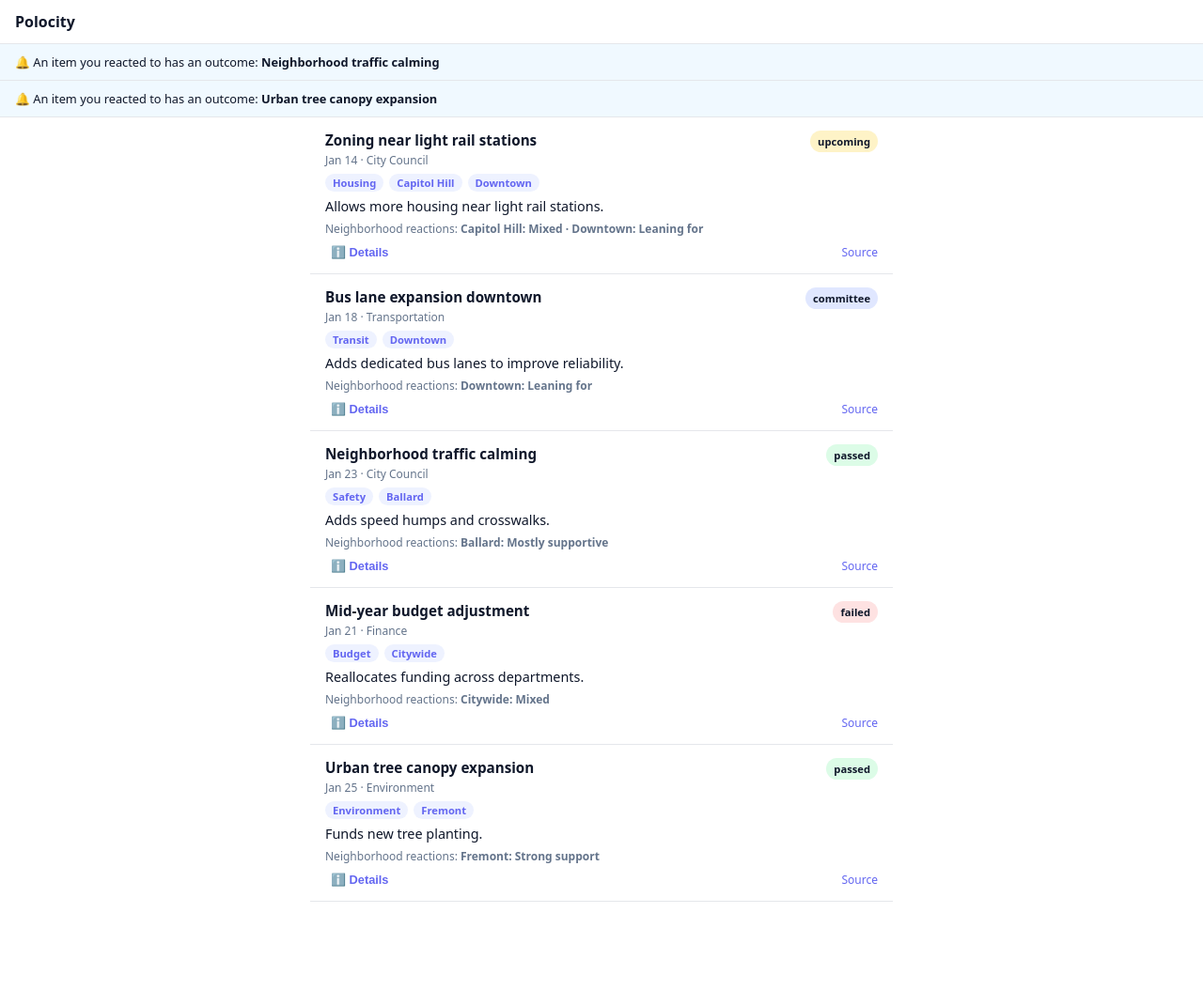
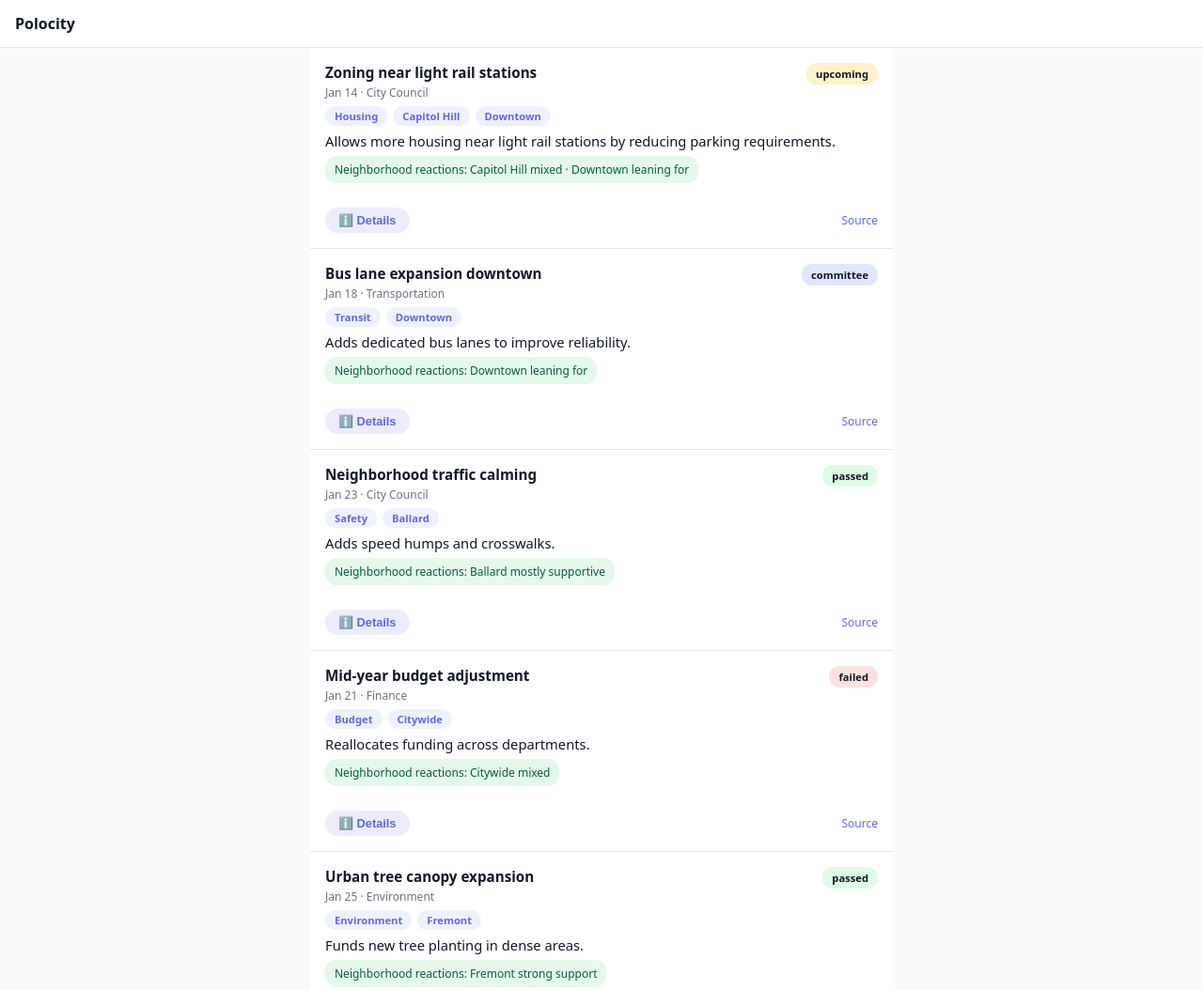
Before and after one commit to joshhaskill25/polocity, a plain HTML site: page index.html in a window 1280 px wide. Shown: the top 1054 px of the page at 94% size. Before the commit the page ends 960 px from the top, so only its background shows below. Drawn offline with Linux system fonts and the light colour scheme.

Commit message:
Update index.html

```diff
--- a/index.html
+++ b/index.html
@@ -7,17 +7,26 @@
 
 <style>
 :root {
-  --bg:#ffffff;
-  --text:#0f172a;
-  --muted:#64748b;
-  --border:#e5e7eb;
-  --primary:#6366f1;
-  --primary-soft:#eef2ff;
+  --bg:#F9FAFB;
+  --card:#FFFFFF;
+  --text:#111827;
+  --muted:#6B7280;
+  --border:#E5E7EB;
 
-  --badge-upcoming:#fef3c7;
-  --badge-passed:#dcfce7;
-  --badge-failed:#fee2e2;
-  --badge-committee:#e0e7ff;
+  /* Brand */
+  --primary:#6366F1;
+  --primary-soft:#EEF2FF;
+
+  /* Stance colors */
+  --for:#22C55E;        /* green (unchanged) */
+  --against:#F87171;   /* warm coral red */
+  --unsure:#D1BFA7;    /* warm neutral sand */
+
+  /* Outcome badges */
+  --badge-upcoming:#FEF3C7;
+  --badge-passed:#DCFCE7;
+  --badge-failed:#FEE2E2;
+  --badge-committee:#E0E7FF;
 }
 
 * { box-sizing:border-box; }
@@ -33,19 +42,11 @@ body {
 header {
   position:sticky;
   top:0;
-  background:#fff;
+  background:var(--card);
   border-bottom:1px solid var(--border);
-  padding:12px 16px;
-  font-weight:700;
+  padding:14px 16px;
+  font-weight:800;
   z-index:10;
-}
-
-/* NOTIFICATIONS */
-.notification {
-  background:#f0f9ff;
-  border-bottom:1px solid var(--border);
-  padding:10px 16px;
-  font-size:.8rem;
 }
 
 /* FEED */
@@ -56,43 +57,46 @@ main {
 
 /* ITEM */
 .item {
-  padding:14px 16px;
+  padding:16px;
   border-bottom:1px solid var(--border);
+  background:var(--card);
+  transition:transform .15s ease, box-shadow .15s ease;
 }
 
+@media (hover:hover) {
   .item:hover {
-  background:#f8fafc;
+    transform:translateY(-2px);
+    box-shadow:0 6px 18px rgba(0,0,0,.05);
+  }
 }
 
 .item-header {
   display:flex;
   justify-content:space-between;
-  align-items:flex-start;
-  gap:10px;
 }
 
 .item-title {
-  font-weight:600;
+  font-weight:700;
   font-size:.95rem;
-}
-
-.item-meta {
-  font-size:.75rem;
-  color:var(--muted);
 }
 
 /* BADGES */
 .badge {
   font-size:.7rem;
-  padding:4px 8px;
+  padding:4px 10px;
   border-radius:999px;
-  font-weight:600;
+  font-weight:700;
 }
 
 .upcoming { background:var(--badge-upcoming); }
 .passed { background:var(--badge-passed); }
 .failed { background:var(--badge-failed); }
 .committee { background:var(--badge-committee); }
+
+.item-meta {
+  font-size:.75rem;
+  color:var(--muted);
+}
 
 /* TAGS */
 .tags {
@@ -104,41 +108,52 @@ main {
 
 .tag {
   font-size:.7rem;
-  padding:2px 8px;
+  padding:3px 10px;
   border-radius:999px;
   background:var(--primary-soft);
   color:var(--primary);
-  font-weight:600;
+  font-weight:700;
 }
 
 /* SUMMARY */
-.item-summary {
-  font-size:.9rem;
+.summary {
+  font-size:.92rem;
   margin:6px 0;
 }
 
 /* SENTIMENT */
 .sentiment {
+  display:inline-block;
   font-size:.75rem;
-  color:var(--muted);
-  margin-bottom:6px;
+  background:rgba(34,197,94,0.12);
+  color:#065F46;
+  padding:6px 10px;
+  border-radius:12px;
+  margin-bottom:8px;
 }
 
 /* DETAILS */
 .details {
-  display:none;
-  margin-top:10px;
-  padding:12px 14px;
+  overflow:hidden;
+  max-height:0;
+  opacity:0;
+  transition:max-height .35s ease, opacity .25s ease;
+  margin-top:8px;
   background:var(--primary-soft);
-  border-radius:14px;
+  border-radius:16px;
 }
 
-.details-title {
+.details.open {
+  max-height:600px;
+  opacity:1;
+  padding:14px;
+}
+
+.details h4 {
   font-size:.7rem;
-  font-weight:700;
   text-transform:uppercase;
   color:var(--primary);
-  margin-bottom:6px;
+  margin:8px 0 4px;
 }
 
 .details ul {
@@ -148,9 +163,9 @@ main {
 }
 
 .you {
+  border-left:4px solid var(--primary);
+  padding-left:10px;
   font-size:.85rem;
-  border-left:3px solid var(--primary);
-  padding-left:10px;
   margin-bottom:8px;
 }
 
@@ -158,7 +173,7 @@ main {
 .analyst {
   font-size:.8rem;
   color:var(--muted);
-  border-top:1px solid var(--border);
+  border-top:1px dashed var(--border);
   padding-top:6px;
 }
 
@@ -166,46 +181,88 @@ main {
 .actions {
   display:flex;
   justify-content:space-between;
-  margin-top:8px;
+  align-items:center;
+  margin-top:10px;
 }
 
 button {
+  border:none;
   background:none;
-  border:none;
   cursor:pointer;
   font-size:.8rem;
-  color:var(--muted);
+  font-weight:700;
 }
 
-button.primary {
+.details-btn {
   color:var(--primary);
-  font-weight:600;
+  background:rgba(99,102,241,0.12);
+  padding:6px 14px;
+  border-radius:999px;
 }
 
 /* STANCE */
 .stance {
   display:flex;
   gap:8px;
-  margin-top:8px;
+  margin-top:10px;
 }
 
 .stance button {
-  padding:6px 12px;
+  padding:6px 14px;
   border-radius:999px;
   border:1px solid var(--border);
-  background:#fff;
+  background:var(--card);
+  transition:transform .1s ease;
 }
 
-.stance button.active {
-  background:var(--primary-soft);
-  color:var(--primary);
-  font-weight:600;
+.stance button:active {
+  transform:scale(.92);
 }
 
+/* Active states */
+.stance button.for.active {
+  background:var(--for);
+  color:white;
+  border-color:transparent;
+}
+
+.stance button.against.active {
+  background:var(--against);
+  color:white;
+  border-color:transparent;
+}
+
+.stance button.unsure.active {
+  background:var(--unsure);
+  color:white;
+  border-color:transparent;
+}
+
+/* SOURCE */
 .source {
   font-size:.75rem;
   color:var(--primary);
   text-decoration:none;
+}
+
+/* TOAST */
+.toast {
+  position:fixed;
+  bottom:24px;
+  left:50%;
+  transform:translateX(-50%);
+  background:#111827;
+  color:white;
+  padding:8px 14px;
+  border-radius:999px;
+  font-size:.75rem;
+  opacity:0;
+  pointer-events:none;
+  transition:opacity .2s ease;
+}
+
+.toast.show {
+  opacity:1;
 }
 </style>
 </head>
@@ -214,9 +271,9 @@ button.primary {
 
 <header>Polocity</header>
 
-<div id="notifications"></div>
+<main id="feed"></main>
 
-<main id="feed"></main>
+<div id="toast" class="toast">Saved</div>
 
 <script>
 const items = [
@@ -225,12 +282,11 @@ const items = [
     badge:"upcoming",
     meta:"Jan 14 · City Council",
     tags:["Housing","Capitol Hill","Downtown"],
-    summary:"Allows more housing near light rail stations.",
-    sentiment:"Capitol Hill: Mixed · Downtown: Leaning for",
-    why:["Increases housing supply","Reduces parking requirements"],
-    you:"If you rent or live near transit, availability and pricing may change.",
-    analyst:"Applies only within ¼ mile of stations.",
-    reacted:true
+    summary:"Allows more housing near light rail stations by reducing parking requirements.",
+    sentiment:"Capitol Hill mixed · Downtown leaning for",
+    why:["Increases housing supply","Reduces parking minimums"],
+    you:"If you rent or live near transit, availability and pricing could change.",
+    analyst:"Applies only within ¼ mile of stations."
   },
   {
     title:"Bus lane expansion downtown",
@@ -238,11 +294,10 @@ const items = [
     meta:"Jan 18 · Transportation",
     tags:["Transit","Downtown"],
     summary:"Adds dedicated bus lanes to improve reliability.",
-    sentiment:"Downtown: Leaning for",
+    sentiment:"Downtown leaning for",
     why:["Improves bus reliability","Reduces congestion"],
-    you:"Your commute time may decrease.",
-    analyst:"Limited to identified corridors.",
-    reacted:true
+    you:"Commute times may decrease.",
+    analyst:"Limited to identified corridors."
   },
   {
     title:"Neighborhood traffic calming",
@@ -250,11 +305,10 @@ const items = [
     meta:"Jan 23 · City Council",
     tags:["Safety","Ballard"],
     summary:"Adds speed humps and crosswalks.",
-    sentiment:"Ballard: Mostly supportive",
+    sentiment:"Ballard mostly supportive",
     why:["Improves pedestrian safety","Slows traffic"],
     you:"Walking and biking may feel safer.",
-    analyst:"Targets streets with speeding complaints.",
-    reacted:true
+    analyst:"Targets streets with repeated speeding complaints."
   },
   {
     title:"Mid-year budget adjustment",
@@ -262,99 +316,73 @@ const items = [
     meta:"Jan 21 · Finance",
     tags:["Budget","Citywide"],
     summary:"Reallocates funding across departments.",
-    sentiment:"Citywide: Mixed",
-    why:["Shifts service funding","Changes priorities"],
-    you:"Services you use could be affected.",
-    analyst:"No net increase to the budget.",
-    reacted:false
+    sentiment:"Citywide mixed",
+    why:["Shifts funding priorities","Impacts services"],
+    you:"Some services you rely on could change.",
+    analyst:"No net increase to total budget."
   },
   {
     title:"Urban tree canopy expansion",
     badge:"passed",
     meta:"Jan 25 · Environment",
     tags:["Environment","Fremont"],
-    summary:"Funds new tree planting.",
-    sentiment:"Fremont: Strong support",
-    why:["Reduces heat","Improves air quality"],
-    you:"More shade and cleaner air.",
-    analyst:"Focuses on low-canopy areas.",
-    reacted:true
+    summary:"Funds new tree planting in dense areas.",
+    sentiment:"Fremont strong support",
+    why:["Reduces urban heat","Improves air quality"],
+    you:"More shade and cleaner air locally.",
+    analyst:"Focuses on low-canopy neighborhoods."
   }
 ];
 
-function badgeClass(b){
-  return b;
-}
-
-function render(){
 const feed = document.getElementById('feed');
-  const notifications = document.getElementById('notifications');
-  feed.innerHTML = notifications.innerHTML = '';
-
-  items.forEach(i=>{
-    if(i.reacted && (i.badge === 'passed' || i.badge === 'failed')){
-      notifications.innerHTML += `
-        <div class="notification">
-          🔔 An item you reacted to has an outcome: <strong>${i.title}</strong>
-        </div>`;
-    }
-  });
+const toast = document.getElementById('toast');
 
 items.forEach(i=>{
   feed.innerHTML += `
   <div class="item">
     <div class="item-header">
       <div class="item-title">${i.title}</div>
-          <div class="badge ${badgeClass(i.badge)}">${i.badge}</div>
+      <div class="badge ${i.badge}">${i.badge}</div>
     </div>
-
     <div class="item-meta">${i.meta}</div>
-
     <div class="tags">${i.tags.map(t=>`<span class="tag">${t}</span>`).join('')}</div>
-
-        <div class="item-summary">${i.summary}</div>
-
-        <div class="sentiment">
-          Neighborhood reactions: <strong>${i.sentiment}</strong>
-        </div>
+    <div class="summary">${i.summary}</div>
+    <div class="sentiment">Neighborhood reactions: ${i.sentiment}</div>
 
     <div class="details">
-          <div class="details-title">Why this matters</div>
+      <h4>Why this matters</h4>
       <ul>${i.why.map(w=>`<li>${w}</li>`).join('')}</ul>
 
-          <div class="details-title">Why this matters to you</div>
+      <h4>Why this matters to you</h4>
       <div class="you">${i.you}</div>
 
-          <div class="analyst">
-            Civic analyst note · ✓ Verified<br>${i.analyst}
-          </div>
+      <div class="analyst">Civic analyst note · ✓ Verified<br>${i.analyst}</div>
 
       <div class="stance">
-            <button onclick="setActive(this)">👍 For</button>
-            <button onclick="setActive(this)">👎 Against</button>
-            <button onclick="setActive(this)">🤔 Not sure</button>
+        <button class="for" onclick="setStance(this)">👍 For</button>
+        <button class="against" onclick="setStance(this)">👎 Against</button>
+        <button class="unsure" onclick="setStance(this)">🤔 Not sure</button>
       </div>
     </div>
 
     <div class="actions">
-          <button class="primary" onclick="toggleDetails(this)">ℹ️ Details</button>
+      <button class="details-btn" onclick="toggleDetails(this)">ℹ️ Details</button>
       <a class="source" href="https://seattle.legistar.com/" target="_blank">Source</a>
     </div>
   </div>`;
 });
-}
 
 function toggleDetails(btn){
   const d = btn.closest('.item').querySelector('.details');
-  d.style.display = d.style.display === 'block' ? 'none' : 'block';
+  d.classList.toggle('open');
 }
 
-function setActive(btn){
+function setStance(btn){
   btn.parentElement.querySelectorAll('button').forEach(b=>b.classList.remove('active'));
   btn.classList.add('active');
+  toast.classList.add('show');
+  setTimeout(()=>toast.classList.remove('show'),900);
 }
-
-render();
 </script>
 
 </body>
```
Lines whose indentation alone changed are shown as unchanged.
